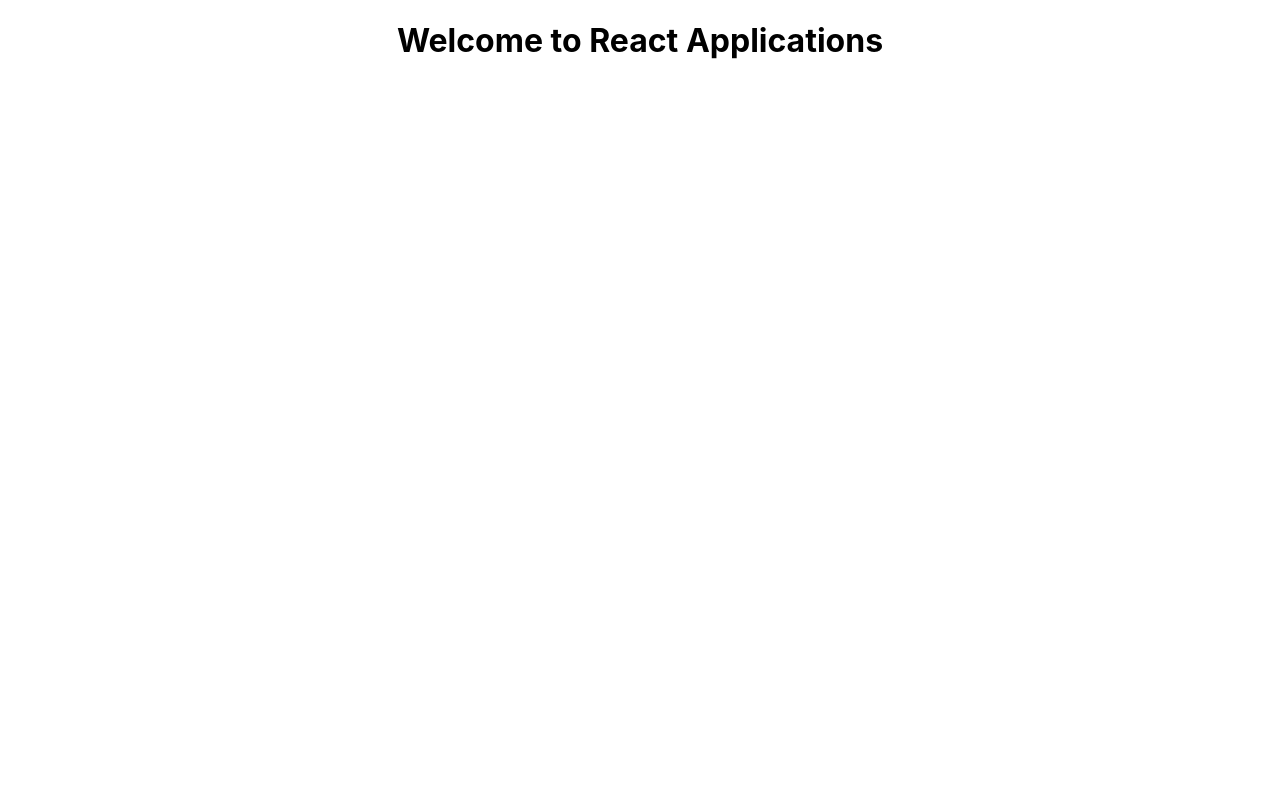
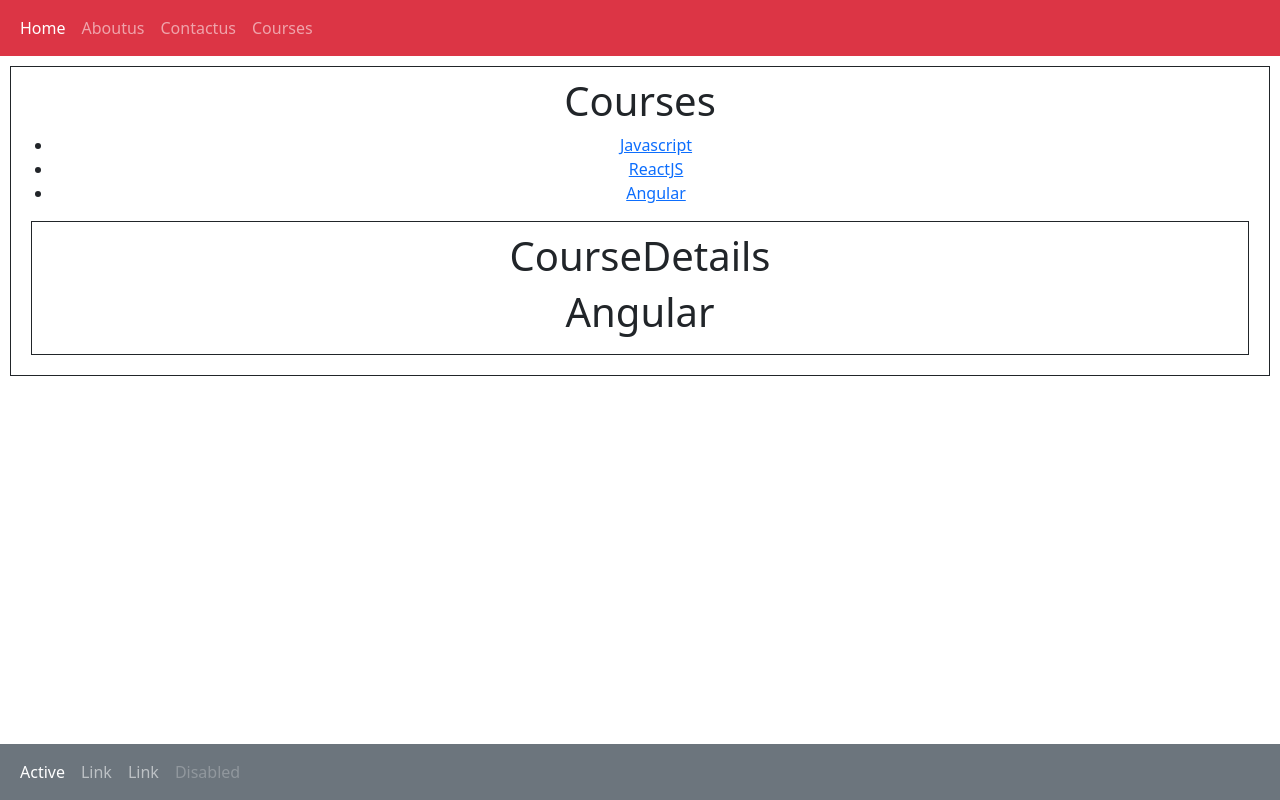
Before and after one commit to edupoly/rb15, a React (Create React App) app: page /courses/coursedetails/Angular in a window 1280 px wide. Built offline with nearby package versions, Linux system fonts and the light colour scheme.

Commit message:
routing with react

```diff
--- a/package.json
+++ b/package.json
@@ -6,8 +6,11 @@
     "@testing-library/jest-dom": "^5.16.4",
     "@testing-library/react": "^13.3.0",
     "@testing-library/user-event": "^13.5.0",
+    "bootstrap": "^5.2.0",
+    "jquery": "^3.6.0",
     "react": "^18.2.0",
     "react-dom": "^18.2.0",
+    "react-router-dom": "^6.3.0",
     "react-scripts": "5.0.1",
     "web-vitals": "^2.1.4"
   },
--- a/public/index.html
+++ b/public/index.html
@@ -24,6 +24,7 @@
       work correctly both with client-side routing and a non-root public URL.
       Learn how to configure a non-root public URL by running `npm run build`.
     -->
+
     <title>React App</title>
   </head>
   <body>
--- /dev/null
+++ b/src/Aboutus.jsx
@@ -0,0 +1,7 @@
+import React from 'react'
+
+export default function Aboutus() {
+  return (
+    <div className='betterview'>Aboutus</div>
+  )
+}
--- a/src/App.js
+++ b/src/App.js
@@ -1,10 +1,17 @@
 import logo from './logo.svg';
 import './App.css';
+import Header from './Header'
+import Footer from './Footer';
+import { Outlet } from 'react-router-dom';
 
 function App() {
   return (
     <div className="App">
-      <h1>Welcome to React Applications</h1>
+      <Header></Header>
+      <div className='betterview'>
+        <Outlet></Outlet>
+      </div>
+      <Footer></Footer>
     </div>
   );
 }
--- /dev/null
+++ b/src/Contactus.jsx
@@ -0,0 +1,7 @@
+import React from 'react'
+
+export default function Contactus() {
+  return (
+    <div className='betterview'>Contactus</div>
+  )
+}
--- /dev/null
+++ b/src/CourseDetails.jsx
@@ -0,0 +1,13 @@
+import React from 'react'
+import {useParams} from 'react-router-dom'
+function CourseDetails() {
+    var params = useParams();
+  return (
+    <div className='betterview'>
+        <h1>CourseDetails</h1>
+        <h1>{params.coursename}</h1>
+    </div>
+  )
+}
+
+export default CourseDetails
--- /dev/null
+++ b/src/Courses.jsx
@@ -0,0 +1,26 @@
+import React from 'react'
+import { Link,Outlet } from 'react-router-dom'
+
+export default function Courses() {
+    const [courses,setCourses] = React.useState([
+        'Javascript','ReactJS','Angular'
+    ])
+  return (
+    <div>
+        <h1>Courses</h1>
+
+        <ul>
+            {
+                courses.map((course)=>{
+                    return(
+                        <li>
+                            <Link to={`coursedetails/${course}`}>{course}</Link>
+                        </li>
+                    )
+                })
+            }
+        </ul>
+        <Outlet />
+    </div>
+  )
+}
--- /dev/null
+++ b/src/Footer.jsx
@@ -0,0 +1,24 @@
+import React from 'react'
+
+export default function Footer() {
+  return (
+    <nav class="navbar navbar-expand-sm bg-secondary navbar-dark fixed-bottom">
+        <div class="container-fluid">
+            <ul class="navbar-nav">
+            <li class="nav-item">
+                <a class="nav-link active" href="#">Active</a>
+            </li>
+            <li class="nav-item">
+                <a class="nav-link" href="#">Link</a>
+            </li>
+            <li class="nav-item">
+                <a class="nav-link" href="#">Link</a>
+            </li>
+            <li class="nav-item">
+                <a class="nav-link disabled" href="#">Disabled</a>
+            </li>
+            </ul>
+        </div>
+    </nav>
+  )
+}
--- a/src/Header.jsx
+++ b/src/Header.jsx
@@ -1,8 +1,25 @@
 import React from 'react';
+import {Link} from 'react-router-dom'
 function Header(){
     return(
-        <div>
-
-        </div>
+        <nav class="navbar navbar-expand-sm bg-danger navbar-dark">
+            <div class="container-fluid">
+                <ul class="navbar-nav">
+                    <li class="nav-item">
+                        <Link class="nav-link active" to="/">Home</Link>
+                    </li>
+                    <li class="nav-item">
+                        <Link class="nav-link" to="/aboutus">Aboutus</Link>
+                    </li>
+                    <li class="nav-item">
+                        <Link class="nav-link" to="/contactus">Contactus</Link>
+                    </li>
+                    <li class="nav-item">
+                        <Link class="nav-link" to="/courses">Courses</Link>
+                    </li>
+                </ul>
+            </div>
+        </nav>
     )
 }
+export default Header;
--- /dev/null
+++ b/src/Home.jsx
@@ -0,0 +1,7 @@
+import React from 'react'
+
+export default function Home() {
+  return (
+    <div>Home</div>
+  )
+}
--- a/src/index.js
+++ b/src/index.js
@@ -2,13 +2,33 @@ import React from 'react';
 import ReactDOM from 'react-dom/client';
 import './index.css';
 import App from './App';
+import Home from './Home'
 import reportWebVitals from './reportWebVitals';
-
+import 'bootstrap/dist/css/bootstrap.css';
+import 'bootstrap/dist/js/bootstrap.js';
+import {
+  BrowserRouter,
+  Routes,
+  Route,
+} from "react-router-dom";
+import Aboutus from './Aboutus';
+import Contactus from './Contactus';
+import Courses from './Courses';
+import CourseDetails from './CourseDetails';
 const root = ReactDOM.createRoot(document.getElementById('root'));
 root.render(
-  <React.StrictMode>
-    <App />
-  </React.StrictMode>
+  <BrowserRouter>
+    <Routes>
+      <Route path="/" element={<App />}>
+        <Route index element={<Home />} />
+        <Route path='aboutus' element={<Aboutus />} />
+        <Route path='contactus' element={<Contactus/>}/>
+        <Route path='courses' element={<Courses/>} >
+          <Route path='coursedetails/:coursename' element={<CourseDetails/>} />
+        </Route>
+      </Route>
+    </Routes>
+  </BrowserRouter>
 );
 
 // If you want to start measuring performance in your app, pass a function
```
Also changed, not shown: 1 other file (tests, documents, lock files or other folders).
